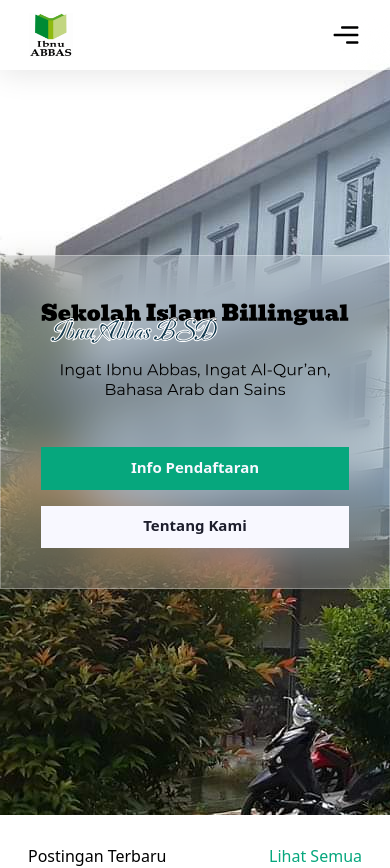
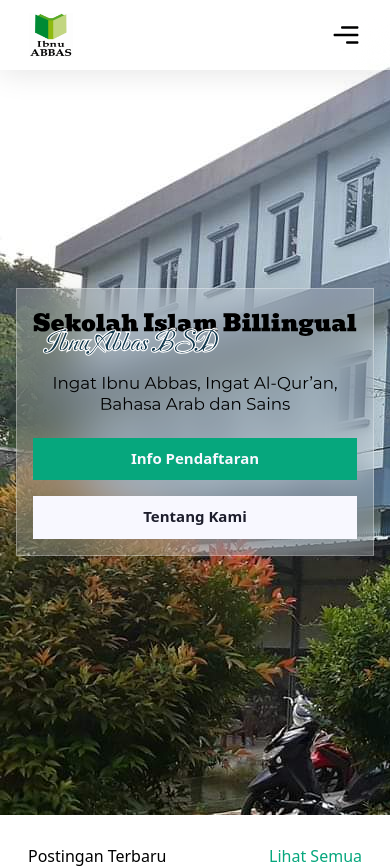
Before and after one commit to Amirulmuuminin/ibnuabbasweb, a Next.js app: page / in a window 390 px wide. Built offline with nearby package versions, Linux system fonts and the light colour scheme.

Commit message:
added some padding

```diff
--- a/src/style/hero.css
+++ b/src/style/hero.css
@@ -1,10 +1,10 @@
 .hero {
   background: url("../../public/gedung-sibia.jpg");
-  @apply grow flex md:justify-end md:pr-[70px] justify-center items-center min-h-screen;
+  @apply grow flex md:justify-end md:pr-[70px] justify-center items-center min-h-screen md:p-0 px-4;
   .glass-box {
-    @apply glass h-fit p-10;
+    @apply glass h-fit md:p-10 p-4;
   }
   .buttons {
-    @apply mt-12 flex justify-center flex-col md:flex-row gap-4;
+    @apply md:mt-12 mt-6 flex justify-center flex-col md:flex-row gap-4;
   }
 }
```
